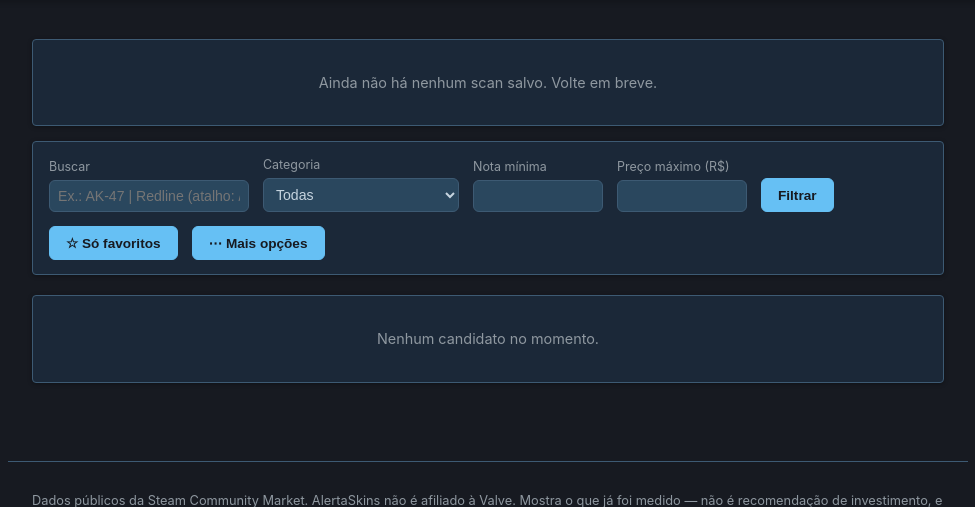
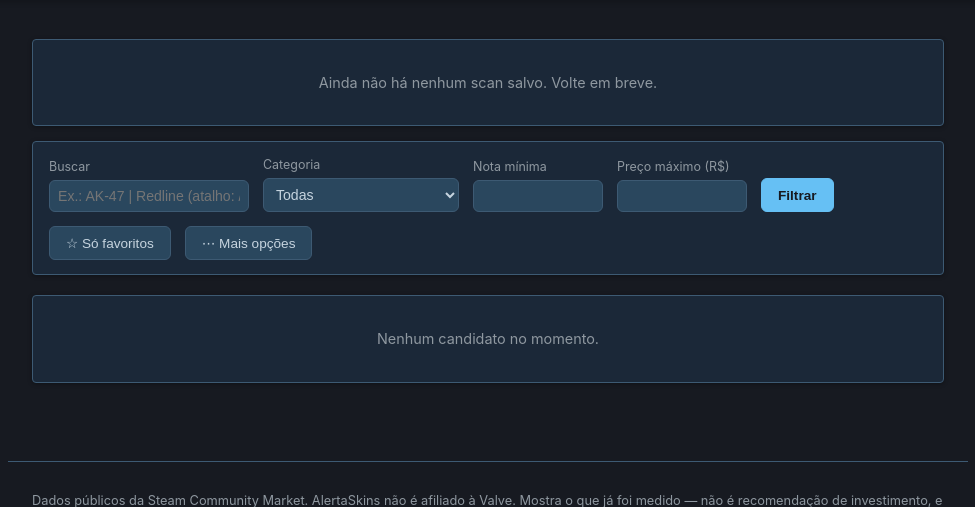
Before and after one commit to pedronokia/galaseca, a Flask app: page / in a window 1280 px wide. Shown: the part 70-577 px from the top of the page, without its empty margins (152-1127 px from the left). Run offline with Flask 3, Linux system fonts and the light colour scheme; parts of the project's set-up code (start-up, migrations or seed data) failed here and were passed over.

Commit message:
Corrige "So' favoritos"/"Mais opcoes" pintados de azul igual o "Filtrar" sem pedir
#botao-favoritos e #botao-menu-opcoes sao <button class="botao-link">
DENTRO de .form-filtros -- a regra ".form-filtros button" (que pinta o
"Filtrar") tem mais especificidade que ".botao-link" sozinha (classe+
tipo vence classe), entao os dois herdavam o azul do botao primario em
silencio. So' virou visivel comparando getComputedStyle() entre os
tres, nao dava pra notar so' olhando o print.

Override por id (".form-filtros button#botao-favoritos" etc.) garante
especificidade maior que a regra generica, sem mudar ".form-filtros
button" nem ".botao-link" pra mais ninguem. O estado "ativo" (favoritos
ligado, fica var(--warn)) ganhou o mesmo tratamento, senao perderia
pra regra nova.

Resultado: so' "Filtrar" fica em destaque -- mesma hierarquia de "um
botao primario por tela" que o resto do site ja' segue. 2773 testes
passando, verificado ao vivo (cor + estado ativo).

Co-Authored-By: Claude Sonnet 5 <noreply@anthropic.com>

```diff
--- a/skinvault/public_site/static/style.css
+++ b/skinvault/public_site/static/style.css
@@ -679,6 +679,36 @@ footer.rodape .versao {
 
 .form-filtros button:hover { filter: brightness(1.1); }
 
+/* #botao-favoritos e #botao-menu-opcoes são <button class="botao-link">
+   DENTRO de .form-filtros -- a regra acima (.form-filtros button) tem
+   mais especificidade que .botao-link sozinha e pintava os dois do
+   mesmo azul do "Filtrar" sem ninguém ter pedido isso (achado ao vivo
+   com print do usuário, 2026-10-27: só devia existir UM botão de
+   destaque por tela). Seletor por id pra garantir que ganha. */
+.form-filtros button#botao-favoritos,
+.form-filtros button#botao-menu-opcoes {
+  background: var(--surface);
+  border-color: var(--border);
+  color: var(--text);
+  font-weight: 400;
+  height: auto;
+}
+
+/* Precisa bater a especificidade de ".form-filtros button#..." acima
+   (id + classe + tipo) pra o estado "ativo" (filtro de favoritos
+   ligado) continuar aparecendo em var(--warn) -- ver #botao-favoritos
+   .ativo mais abaixo no arquivo, que sozinho perderia pra regra nova. */
+.form-filtros button#botao-favoritos.ativo {
+  border-color: var(--warn);
+  color: var(--warn);
+}
+
+.form-filtros button#botao-favoritos:hover,
+.form-filtros button#botao-menu-opcoes:hover {
+  background: var(--surface-hover);
+  filter: none;
+}
+
 .paginacao {
   display: flex;
   align-items: center;
```
